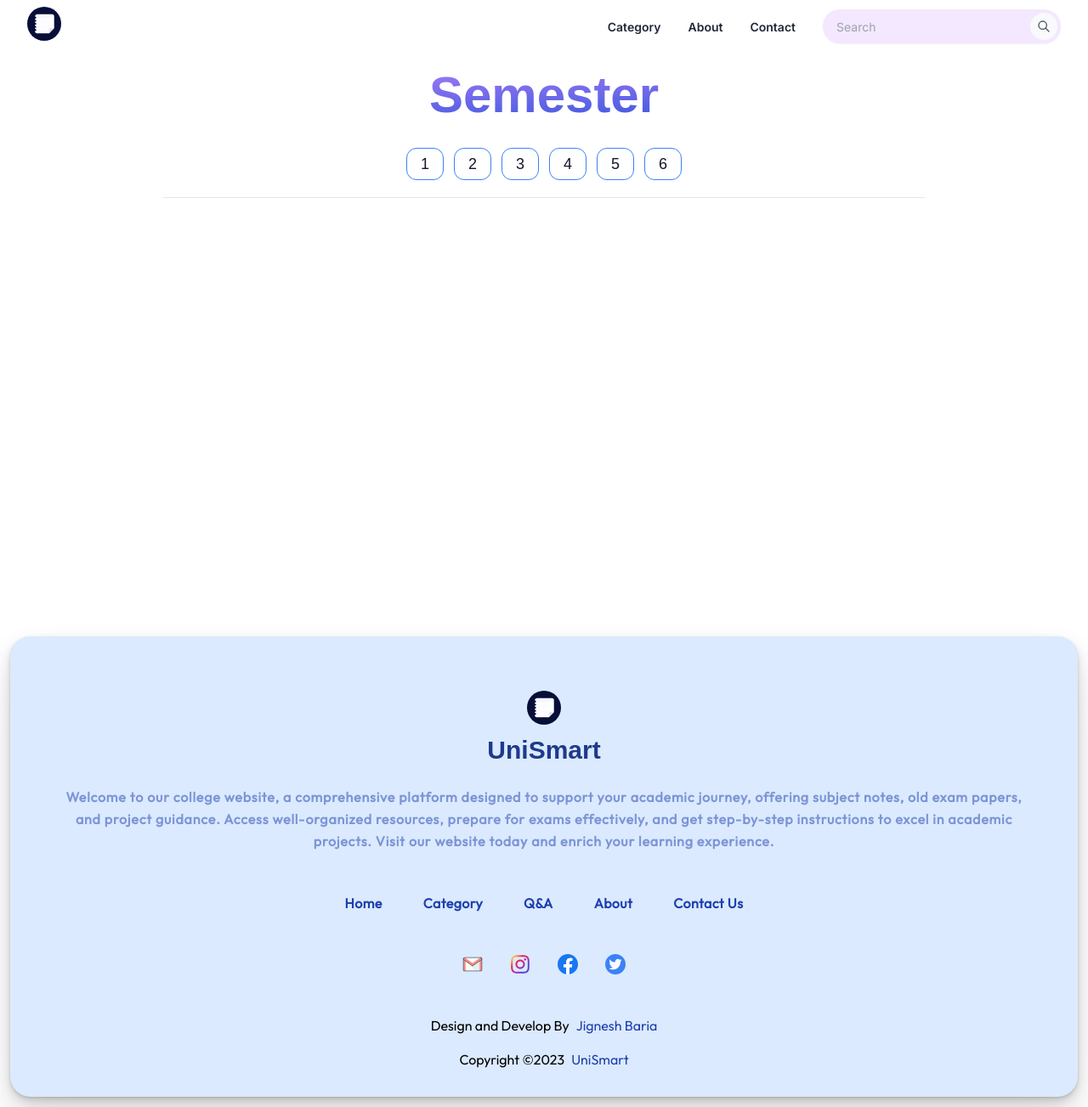
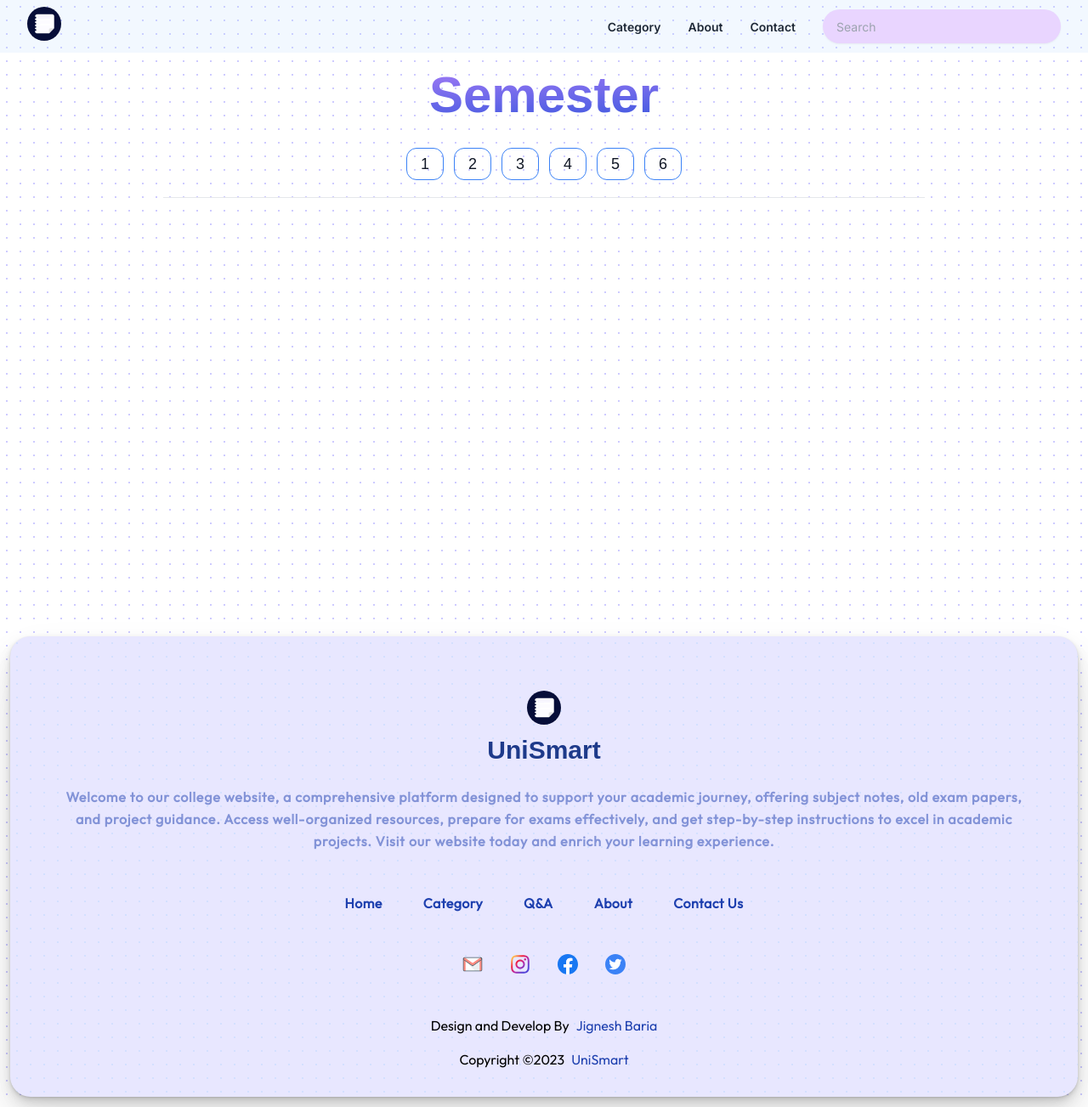
Before and after one commit to Jignesh220/smart-uni, a Next.js app: page /bsc in a window 1280 px wide. Shown: the whole page at 85% size. Built offline with nearby package versions, Linux system fonts and the light colour scheme; a web font is replaced by a local one.

Commit message:
some animation and solve css flows

```diff
--- a/app/Reuseable/Footer.tsx
+++ b/app/Reuseable/Footer.tsx
@@ -24,10 +24,14 @@ export default function Footer() {
           : {}
       }
       aria-label="Site Footer"
-      className="bg-blue-100 mt-24 my-3 mx-3 rounded-3xl"
+      className="mt-24 my-3 mx-3 rounded-3xl"
       style={{
         boxShadow:
           "rgba(0, 0, 0, 0.07) 0px 1px 2px, rgba(0, 0, 0, 0.07) 0px 2px 4px, rgba(0, 0, 0, 0.07) 0px 4px 8px, rgba(0, 0, 0, 0.07) 0px 8px 16px, rgba(0, 0, 0, 0.07) 0px 16px 32px, rgba(0, 0, 0, 0.07) 0px 32px 64px",
+        background: "radial-gradient(circle, #BDD9FF7a 10%, transparent 11%)",
+        backgroundSize: "1em 1em",
+        opacity: 1,
+        backgroundColor: "#E8E7FF",
       }}
     >
       <motion.div
--- a/app/Reuseable/Navbar.tsx
+++ b/app/Reuseable/Navbar.tsx
@@ -56,7 +56,7 @@ export function Navbar() {
   };
 
   return (
-    <div className="relative w-full bg-white">
+    <div className="relative w-full bg-blue-200 bg-opacity-20">
       <div className="mx-auto flex items-center justify-between px-4 py-2 sm:px-6 lg:px-8 md:flex-row min-[0px]:flex-col flex-wrap gap-2">
         <Link href="/" aria-label="Home">
           <div className="inline-flex items-center space-x-2">
@@ -112,7 +112,7 @@ export function Navbar() {
                       }}
                       onFocus={handleFocus}
                       onBlur={handleBlur}
-                      className="h-10 rounded-full border-none bg-purple-100 focus:border-2 hover:border-purple-400 outline-purple-700 pe-10 ps-4 text-sm shadow-sm"
+                      className="h-10 rounded-full border-none bg-purple-200 focus:border-2 hover:border-purple-400 outline-purple-700 pe-10 ps-4 text-sm shadow-sm"
                       id="search"
                       type="search"
                       placeholder="Search"
@@ -121,55 +121,26 @@ export function Navbar() {
                       onChange={handleChange}
                     />
 
-                    <motion.button
-                      initial={{
-                        opacity: 0,
-                      }}
-                      animate={{
-                        opacity: 1,
-                      }}
-                      transition={{
-                        delay: 0.1,
-                      }}
-                      type="button"
-                      className="absolute end-1 top-1/2 -translate-y-1/2 rounded-full bg-gray-50 p-2 text-gray-600 transition hover:text-gray-700"
-                    >
-                      <span className="sr-only">Search</span>
-                      <svg
-                        xmlns="http://www.w3.org/2000/svg"
-                        className="h-4 w-4"
-                        fill="none"
-                        viewBox="0 0 24 24"
-                        stroke="currentColor"
-                        strokeWidth="2"
-                      >
-                        <path
-                          strokeLinecap="round"
-                          strokeLinejoin="round"
-                          d="M21 21l-6-6m2-5a7 7 0 11-14 0 7 7 0 0114 0z"
-                        />
-                      </svg>
-                    </motion.button>
+
                   </motion.div>
                   {isFocused && suggestions.length > 0 && (
                     <motion.div
                       initial={{
                         scale: 0,
                         opacity: 0,
+                        width: "0px",
                       }}
-                      whileInView={
+                      animate={
                         isFocused && suggestions.length > 0
                           ? {
                               scale: 1,
                               opacity: 1,
+                              width: "350px",
                             }
-                          : {}
+                          : { scale: 0, opacity: 0, width: "0px" }
                       }
                       transition={{
                         delay: 0.3,
-                      }}
-                      style={{
-                        width: "350px",
                       }}
                       className="absolute z-10 md:max-h-96 min-[0px]:max-h-80 overflow-auto scrollbar-search bg-purple-100 border border-purple-300 rounded-md shadow-md mt-2"
                     >
@@ -193,20 +164,19 @@ export function Navbar() {
                       initial={{
                         scale: 0,
                         opacity: 0,
+                        width: "0px",
                       }}
-                      whileInView={
+                      animate={
                         isFocused && suggestions.length > 0
                           ? {
                               scale: 1,
                               opacity: 1,
+                              width: "350px",
                             }
-                          : {}
+                          : { scale: 0, opacity: 0, width: "0px" }
                       }
                       transition={{
                         delay: 0.3,
-                      }}
-                      style={{
-                        width: "350px",
                       }}
                       className="absolute z-10 md:max-h-96 min-[0px]:max-h-80 overflow-auto scrollbar-search bg-purple-100 border border-purple-300 rounded-xl shadow-md mt-2 w-96"
                     >
--- a/app/bsc/Home.tsx
+++ b/app/bsc/Home.tsx
@@ -51,7 +51,6 @@ export default function Home() {
       const oldpaperInformation = collection(db, ref);
       const Mysnapshort = getDocs(oldpaperInformation);
       (await Mysnapshort).forEach(async (doc) => {
-        // console.log(doc.data());
         setSubjectData((arr) => [...arr, doc.data()]);
       });
     }
--- a/app/category/[category]/[degree]/[semester]/[mainsubject]/page.tsx
+++ b/app/category/[category]/[degree]/[semester]/[mainsubject]/page.tsx
@@ -112,7 +112,7 @@ export default function Page({
         <title>UniSol | Main Subject</title>
       </Head>
       <div
-        className="min-w-full rounded-3xl outline outline-offset-2 outline-2 pb-5 outline-blue-500 bg-slate-50"
+        className="min-w-full rounded-3xl outline outline-offset-2 outline-2 outline-blue-500 bg-slate-50 md:pb-0 min-[0px]:pb-8"
         style={{
           minHeight: "90vh",
         }}
--- a/app/category/[category]/[degree]/[semester]/page.tsx
+++ b/app/category/[category]/[degree]/[semester]/page.tsx
@@ -63,7 +63,6 @@ export default function Page({
     const mySnapshot: QuerySnapshot = await getDocs(bseInformation);
     mySnapshot.forEach((doc) => {
       // doc.data() is never undefined for query doc snapshots
-      console.log(doc.id, " => ", doc.data());
       setMainSubjectData((arr) => [...arr, doc.data()]);
     });
   };
@@ -106,7 +105,7 @@ export default function Page({
   return (
     <div className="min-w-full md:px-5 min-[0px]:px-2 py-4 flex justify-center">
       <div
-        className="min-w-full rounded-3xl outline outline-offset-2 outline-2 outline-blue-500 bg-slate-50"
+        className="min-w-full rounded-3xl outline outline-offset-2 outline-2 outline-blue-500 bg-slate-50 md:pb-0 min-[0px]:pb-8"
         style={{
           minHeight: "90vh",
         }}
@@ -168,7 +167,7 @@ export default function Page({
           </div>
         </div>
         <div className="mt-16 min-w-full px-32">
-          <div className="min-w-full flex flex-row flex-wrap justify-center gap-3">
+          <div className="min-w-full flex flex-row flex-wrap justify-center gap-6">
             {MainSubjectData.map((item) => {
               const RandomIndex = Math.floor(Math.random() * 6);
               const colorThemeIndex = Colors[RandomIndex];
--- a/app/globals.css
+++ b/app/globals.css
@@ -2,15 +2,21 @@
 @tailwind components;
 @tailwind utilities;
 
-html{
+html {
   scroll-behavior: smooth;
+}
+body {
+  background: radial-gradient(circle, #cdcbff 10%, transparent 11%);
+  background-size: 1em 1em;
+  background-color: #ffffff;
+  opacity: 1;
 }
 
 .loader {
   width: 48px;
   height: 48px;
   display: block;
-  margin:15px auto;
+  margin: 15px auto;
   position: relative;
   color: #003566;
   box-sizing: border-box;
@@ -18,7 +24,7 @@ html{
 }
 .loader::after,
 .loader::before {
-  content: '';
+  content: "";
   box-sizing: border-box;
   position: absolute;
   width: 24px;
@@ -44,14 +50,12 @@ html{
   }
 }
 @keyframes animloader {
-    50% {
-      transform: scale(1) translate(-50%, -50%);
-}
+  50% {
+    transform: scale(1) translate(-50%, -50%);
+  }
 }
 
-
-
-.scrollbar-search::-webkit-scrollbar{
+.scrollbar-search::-webkit-scrollbar {
   width: 5px;
   border-radius: 999;
 }
@@ -65,7 +69,7 @@ html{
 .scrollbar-search::-webkit-scrollbar-thumb {
   background: rgb(126 34 206);
   border-radius: 15px;
-  border: .5px solid transparent;
+  border: 0.5px solid transparent;
 }
 
 /* Handle on hover */
--- a/app/msc/Home.tsx
+++ b/app/msc/Home.tsx
@@ -51,7 +51,6 @@ export default function Home() {
       const oldpaperInformation = collection(db, ref);
       const Mysnapshort = getDocs(oldpaperInformation);
       (await Mysnapshort).forEach(async (doc) => {
-        // console.log(doc.data());
         setSubjectData((arr) => [...arr, doc.data()]);
       });
     }
```
